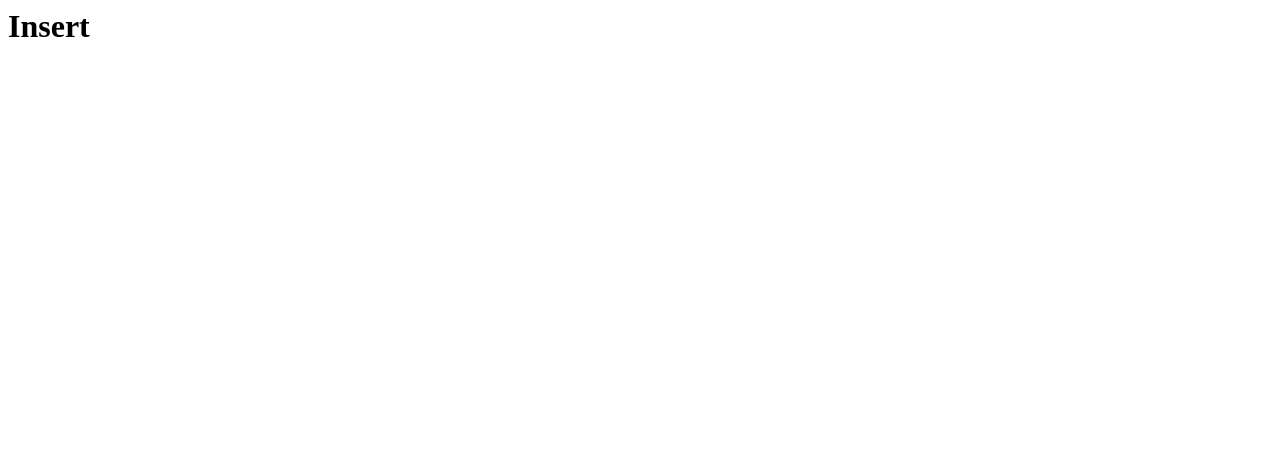
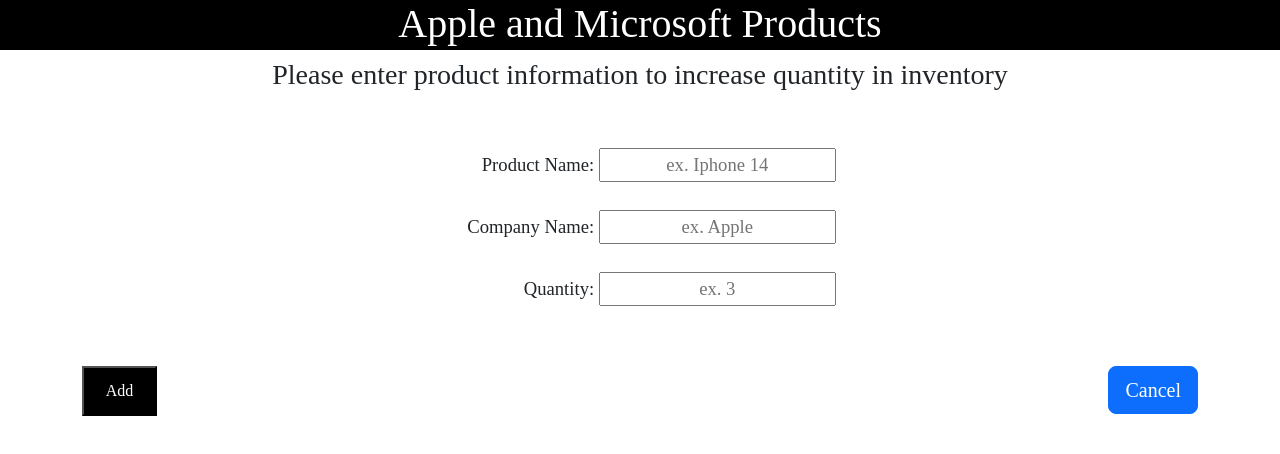
Before and after one commit to dabanaluintenque/Intenque_Singh, a website: page public/insert.html in a window 1280 px wide. Drawn offline with nearby package versions, Linux system fonts and the light colour scheme.

Commit message:
Finished index.html and almost complete insert.html

```diff
--- a/public/insert.html
+++ b/public/insert.html
@@ -1,8 +1,36 @@
-
 <html>
     <head>
+        <title>Insert Product</title>
+        <link rel="stylesheet" href="/stylesheets/insert.css">
+        <!-- CSS only -->
+      <link href="https://cdn.jsdelivr.net/npm/bootstrap@5.2.3/dist/css/bootstrap.min.css" rel="stylesheet" integrity="sha384-rbsA2VBKQhggwzxH7pPCaAqO46MgnOM80zW1RWuH61DGLwZJEdK2Kadq2F9CUG65" crossorigin="anonymous">
     </head>
+
     <body>
-        <h1>Insert</h1>
+        <a href="/"><h1 id="my_Main_Header">Apple and Microsoft Products</a><br></h1>
+        <h3 id="Prompt_Header">Please enter product information to increase quantity in inventory</h3><br><br>
+
+        <form name="Add_Product_Form" id="Add_Product_Form">
+            <label for="product_name">Product Name:</label>
+            <input type="text" id="product_name" name="product_name" placeholder="ex. Iphone 14"><br><br>
+            <label for="company_name">Company Name:</label>
+            <input type="text" id="company_name" name="company_name" placeholder="ex. Apple"><br><br>
+            <label for="quantity_amt">Quantity:</label>
+            <input type="text" id="quantity_amt" name="quantity_amt" placeholder="ex. 3">
+        </form>
+
+        <div class="container">
+            <div class="row">
+                <div class="col">
+                    <input id="submit_button" type="submit" value="Add" style="font-family: Times New Roman; height:50px; width:75px; background-color:black; color:white">
+                </div>
+                <div class="col" id="cancel_button">
+                    <a href="/insert" type="button" class="btn btn-primary btn-lg" style="font-family: Times New Roman;">Cancel</a>
+                </div>
+            </div>
+
+        </div>
+
+
     </body>
 </html>
--- a/public/stylesheets/index.css
+++ b/public/stylesheets/index.css
@@ -59,13 +59,34 @@ p {
 #button_row {
   text-align: center;
   font-family: "Times New Roman", Times, serif;
+  /* display: block; */
 }
 
-button {
+/* button {
   background-color: black;
   color: white;
+} */
+
+a:link { text-decoration: none; color:white}
+
+
+a:visited { text-decoration: none; color:white}
+
+
+a:hover { text-decoration: none; color:white}
+
+
+a:active { text-decoration: none; color:white}
+
+.btn-primary, .btn-primary:hover, .btn-primary:active, .btn-primary:visited {
+  background-color: black;
+  border-color: black;
 }
 
-u {
-  color: white;
+@media only screen and (max-width: 775px) {
+  #button_row {
+    text-align: center;
+    font-family: "Times New Roman", Times, serif;
+    display: block;
+  }
 }
--- /dev/null
+++ b/public/stylesheets/insert.css
@@ -0,0 +1,53 @@
+#my_Main_Header {
+    font-family: "Times New Roman", Times, serif;
+    text-align: center;
+    overflow: hidden;
+    background-color: black;
+    height: 50px;
+  }
+
+  u {
+    color: white;
+  }
+
+  #Prompt_Header {
+    font-family: "Times New Roman", Times, serif;
+    text-align: center;
+  }
+
+  form {
+    font-family: "Times New Roman", Times, serif;
+  }
+
+  label {
+    display: inline-block;
+    width: 150px;
+    text-align: right;
+  }
+
+  #Add_Product_Form {
+        height:200px;
+        font-size:14pt;
+        text-align: center;
+  }
+
+  .btn-primary, .btn-primary:hover, .btn-primary:active, .btn-primary:visited {
+    background-color: black;
+    border-color: black;
+  }
+
+a:link { text-decoration: none; color:white}
+
+a:visited { text-decoration: none; color:white}
+
+a:hover { text-decoration: none; color:white}
+
+a:active { text-decoration: none; color:white}
+
+input {
+    text-align: center;
+}
+
+#cancel_button {
+    text-align: right;
+}
```
Also changed, not shown: public/index.html (+9 -12 lines), public/images/iphone_image.jpg.
